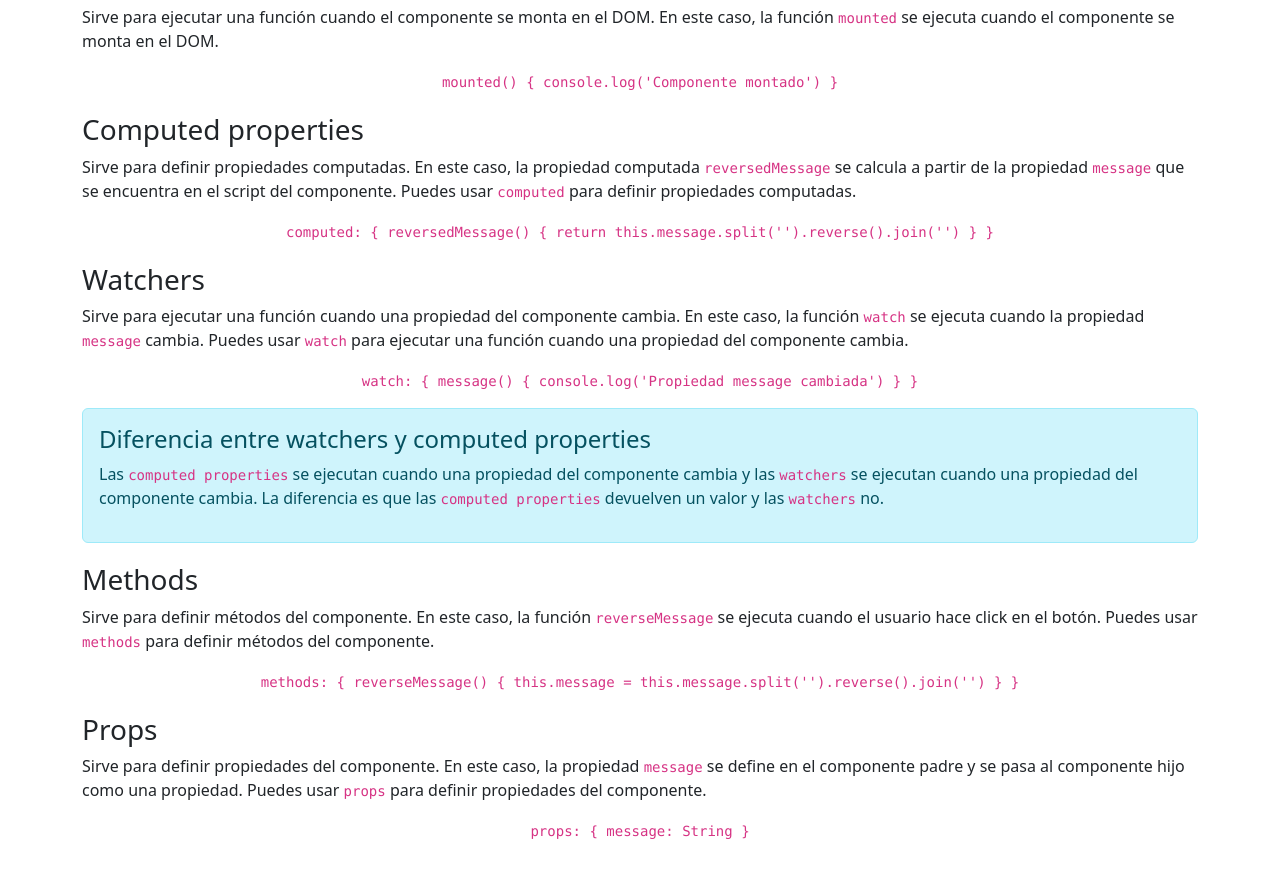
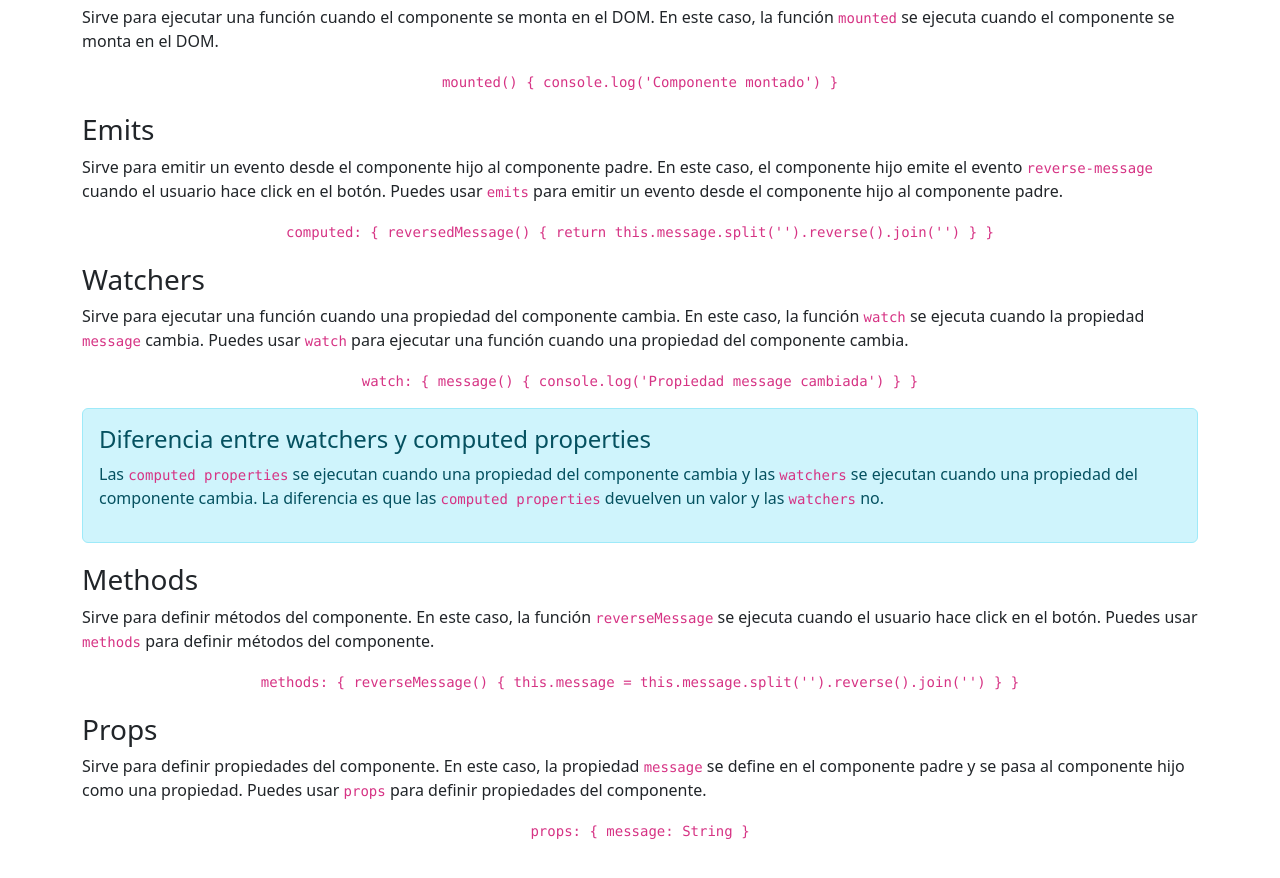
Before and after one commit to carlosgarvil/vue-base, a Vue app: page /component1 in a window 1280 px wide. Shown: the part 1391-2269 px from the top of the page. Built offline with nearby package versions, Linux system fonts and the light colour scheme.

Commit message:
Add FontAwesome solid SVG icons

```diff
--- a/package.json
+++ b/package.json
@@ -3,12 +3,13 @@
   "version": "0.0.0",
   "private": true,
   "scripts": {
-    "dev": "vite",
+    "dev": "vite --host",
     "build": "vite build",
     "preview": "vite preview"
   },
   "dependencies": {
     "@fortawesome/fontawesome-free": "^6.5.1",
+    "@fortawesome/free-solid-svg-icons": "^6.5.1",
     "@fortawesome/vue-fontawesome": "^3.0.5",
     "@popperjs/core": "^2.11.8",
     "bootstrap": "^5.3.2",
--- a/src/components/Component1.vue
+++ b/src/components/Component1.vue
@@ -60,9 +60,9 @@
     <p class="text-center">
         <code>mounted() { console.log('Componente montado') }</code>
     </p>
-    <h3>Computed properties</h3>
+    <h3>Emits</h3>
     <p>
-        Sirve para definir propiedades computadas. En este caso, la propiedad computada <code>reversedMessage</code> se calcula a partir de la propiedad <code>message</code> que se encuentra en el script del componente. Puedes usar <code>computed</code> para definir propiedades computadas.
+        Sirve para emitir un evento desde el componente hijo al componente padre. En este caso, el componente hijo emite el evento <code>reverse-message</code> cuando el usuario hace click en el botón. Puedes usar <code>emits</code> para emitir un evento desde el componente hijo al componente padre.
     </p>
     <p class="text-center">
         <code>computed: { reversedMessage() { return this.message.split('').reverse().join('') } }</code>
--- a/src/components/Home.vue
+++ b/src/components/Home.vue
@@ -2,7 +2,7 @@
   <div class="container">
     <div class="row">
       <header class="col-12">
-        <h1>Plantilla para proyectos</h1>
+        <h1><font-awesome-icon icon="fa-solid fa-home" /> Plantilla para proyectos</h1>
         <p>Este repositorio sirve como punto de partida para los proyectos donde se use Bootstrap y SASS.</p>
       </header>
     </div>
--- a/src/main.js
+++ b/src/main.js
@@ -4,12 +4,18 @@ import './assets/main.css'
 
 import '../node_modules/bootstrap/dist/css/bootstrap.min.css'
 
+import { library } from '@fortawesome/fontawesome-svg-core'
+import { FontAwesomeIcon} from '@fortawesome/vue-fontawesome'
+import {faHome } from '@fortawesome/free-solid-svg-icons'
+
+library.add(faHome)
+
 import { createApp } from 'vue'
 import App from './App.vue'
 import router from './router/index.js'
 
 const app = createApp(App)
-
+app.component('font-awesome-icon', FontAwesomeIcon)
 app.use(router)
 
 app.mount('#app')
```
Also changed, not shown: 1 other file (tests, documents, lock files or other folders).
